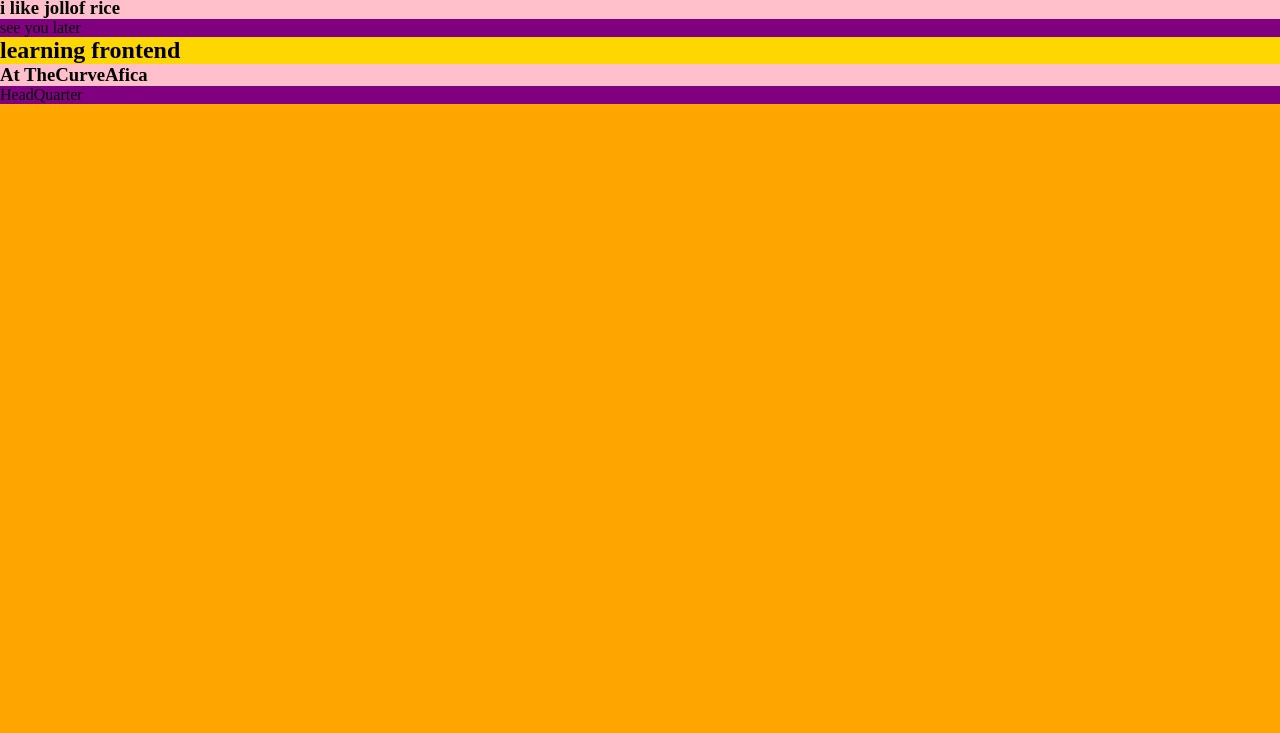
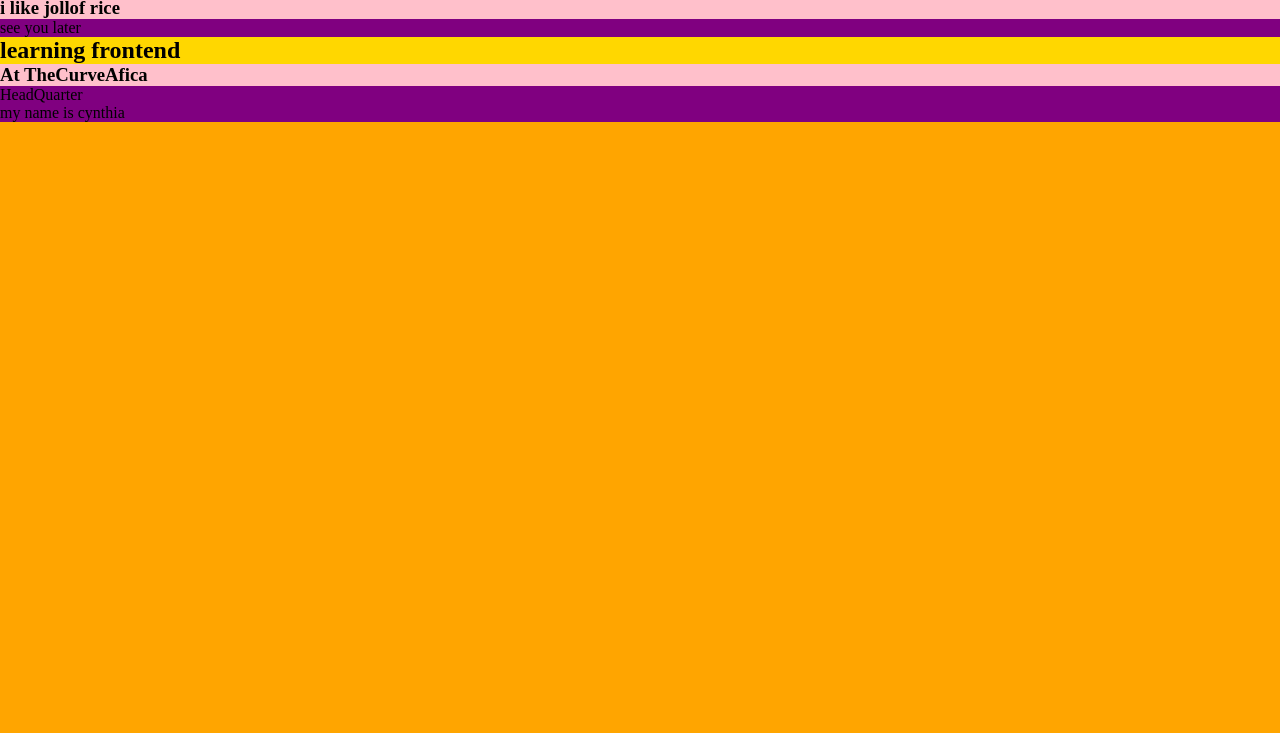
Before and after one commit to cynthiaogbonna/GitProjectFun, a website: page index.html in a window 1280 px wide. Shown: the part 67-800 px from the top of the page. Drawn offline with Linux system fonts and the light colour scheme.

Commit message:
i just added to my html

```diff
--- a/index.html
+++ b/index.html
@@ -15,5 +15,6 @@
     <h2>learning frontend</h2>
     <h3>At TheCurveAfica</h3>
     <p>HeadQuarter</p>
+    <p>my name is cynthia</p>
 </body>
 </html>
```
